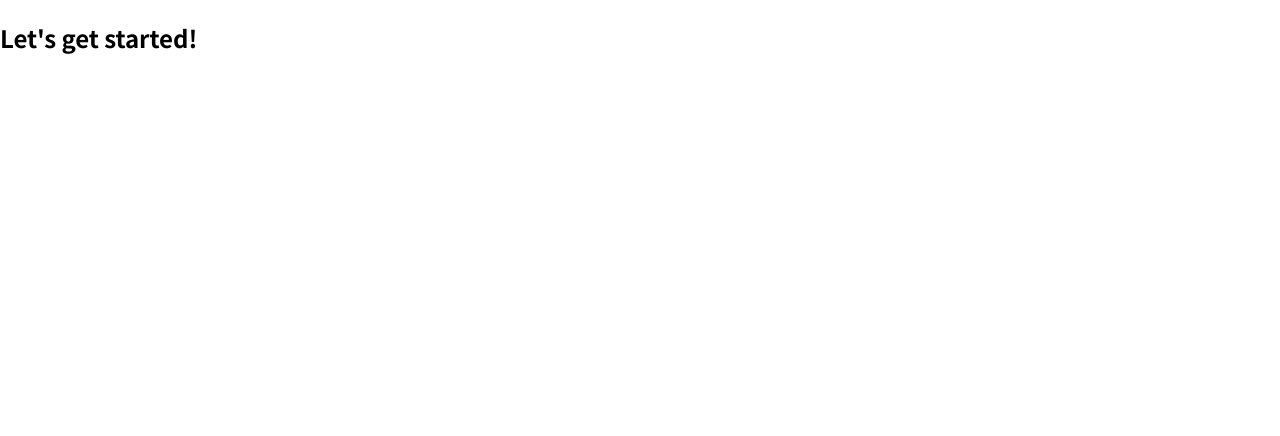
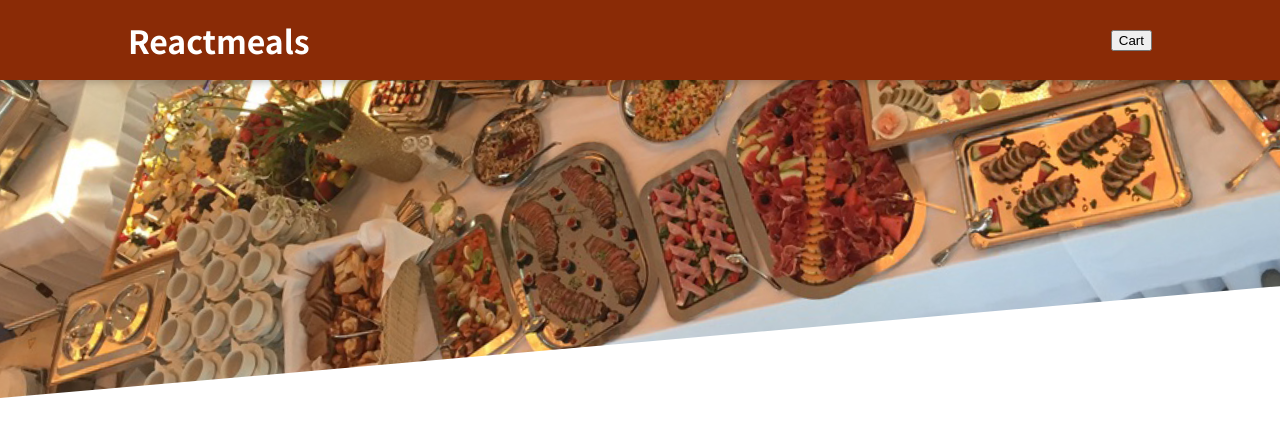
Before and after one commit to undavallisridevi/FoodApp, a React (Create React App) app: page / in a window 1280 px wide. Shown: the top 436 px of the page. Built offline with nearby package versions, Linux system fonts and the light colour scheme.

Commit message:
Update 5 files

```diff
--- a/src/App.js
+++ b/src/App.js
@@ -1,8 +1,11 @@
+import { Fragment } from "react";
+import Header from "./components/Layout/Header";
 function App() {
   return (
-    <div>
-      <h2>Let's get started!</h2>
-    </div>
+    <Fragment>
+      <Header />
+
+    </Fragment>
   );
 }
 
--- a/src/components/Layout/Header.js
+++ b/src/components/Layout/Header.js
@@ -1,8 +1,16 @@
 import { Fragment } from "react";
+import mealsImage from "../../assets/meals.jpg";
+import classes from "./Header.module.css";
 const Header = (props) => {
   return (
     <Fragment>
-      <header></header>
+      <header className={classes.header}>
+        <h1>Reactmeals</h1>
+        <button>Cart</button>
+      </header>
+      <div className={classes["main-image" ]}>
+        <img src={mealsImage} alt="table full of delicious food" />
+      </div>
     </Fragment>
   );
 };
```
Also changed, not shown: src/assets/meals.jpg (added), src/components/Layout/Header.module.css (renamed from src/components/Layout/Header.Module.css).
